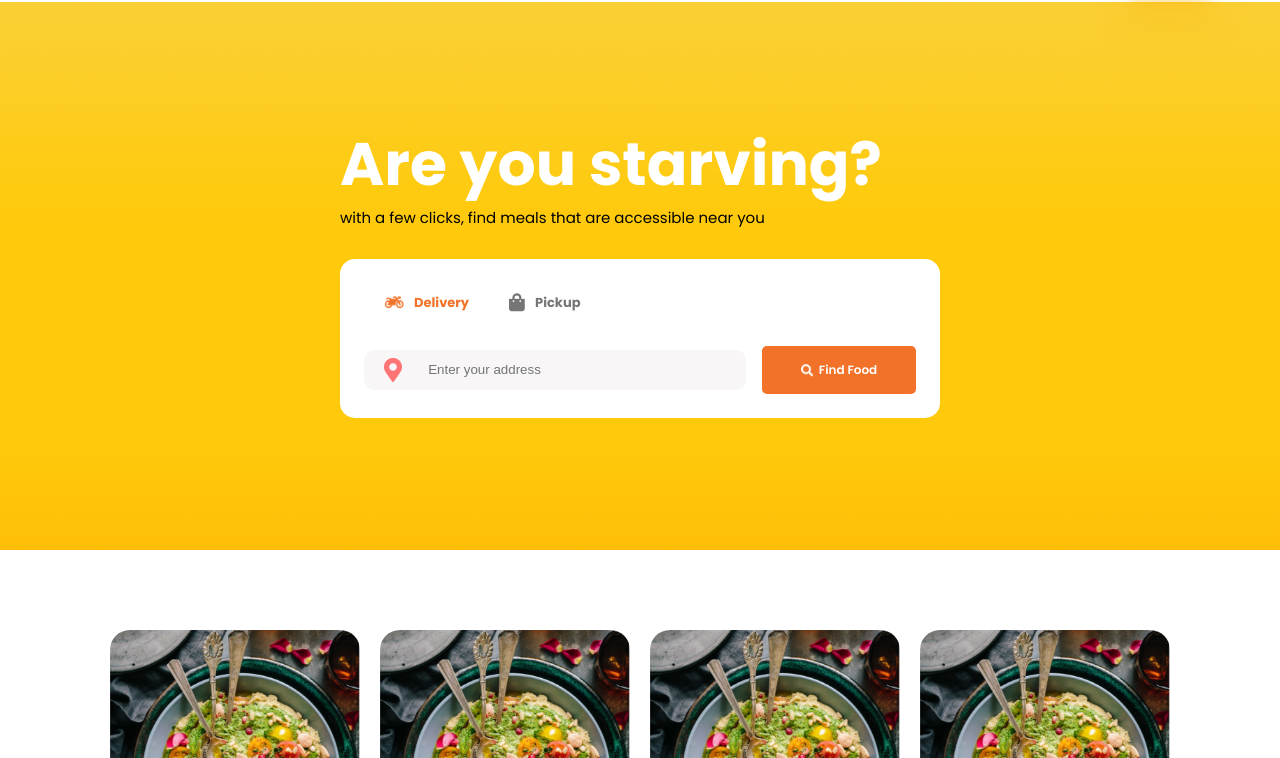
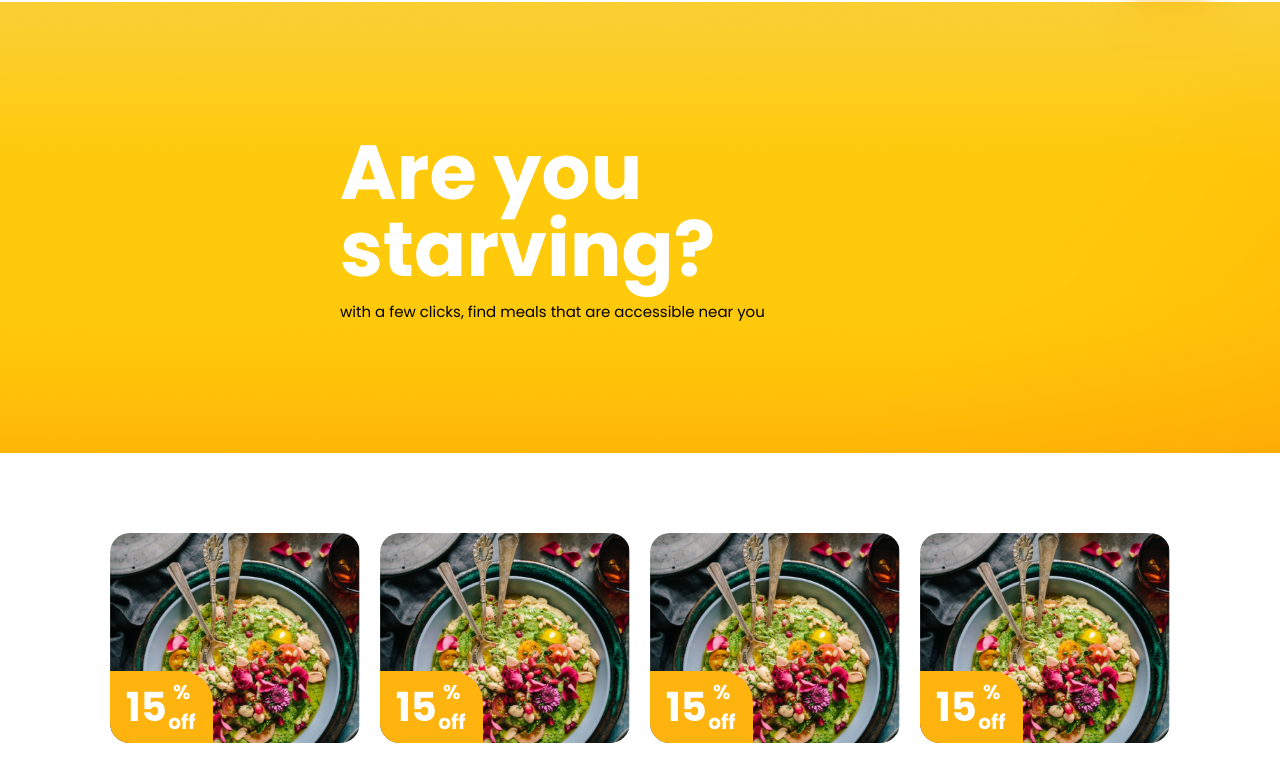
Before and after one commit to Eranmonnie/food-wagon, a plain HTML site: page index.html in a window 1280 px wide. Shown: the part 42-800 px from the top of the page. Drawn offline with Linux system fonts and the light colour scheme; files whose address does not match are found by name.

Commit message:
mobile view adjustments

```diff
--- a/index.html
+++ b/index.html
@@ -77,7 +77,8 @@
             <h3 class="access-body">with a few clicks, find meals that are accessible near you</h3>
       </div>
 
-      <div class="input-bar">
+
+      <!-- <div class="input-bar">
 
         <div class="content">
             <div class="inputs">
@@ -103,7 +104,7 @@
            </div>
 
         </div>
-     </div>
+     </div> -->
 
     </div>
 
--- a/style.css
+++ b/style.css
@@ -139,12 +139,13 @@ li{
 .middle{
 
     background: url(./assets/blankimage.png),  lightgray 0.717px -41.026px / 100% 106.613% no-repeat;
+    background-size: cover;
 
 
 }
 
 .access{
-    padding: 132px 220px;
+    padding: 132px 105px;
     margin: 0 auto;
     display: flex;
     max-width: 600px;
@@ -156,7 +157,7 @@ li{
     margin: 0;
     padding: 0;
     font-family: 'Poppins' ;
-    font-size: 60px;
+    font-size: 6vw;
     font-style: normal;
     font-weight: 700;
     line-height: 100%;
@@ -242,7 +243,7 @@ li{
     padding: 15px;
     align-items: center;
     gap: 10px;
-    text-align: center;
+
 }
 .content2-text2{
     display: flex;
@@ -370,6 +371,7 @@ li{
 .info-main{
     margin: 0 auto;
     display: flex;
+    flex-wrap: wrap;
     justify-content: center;
     align-items: center;
 }
@@ -380,6 +382,8 @@ li{
     justify-content: center;
     align-items: center;
     gap: 41px;
+    width: 25%;
+
 }
 .location-image{
     display: flex;
```
Also changed, not shown: assets/rect.png (added).
